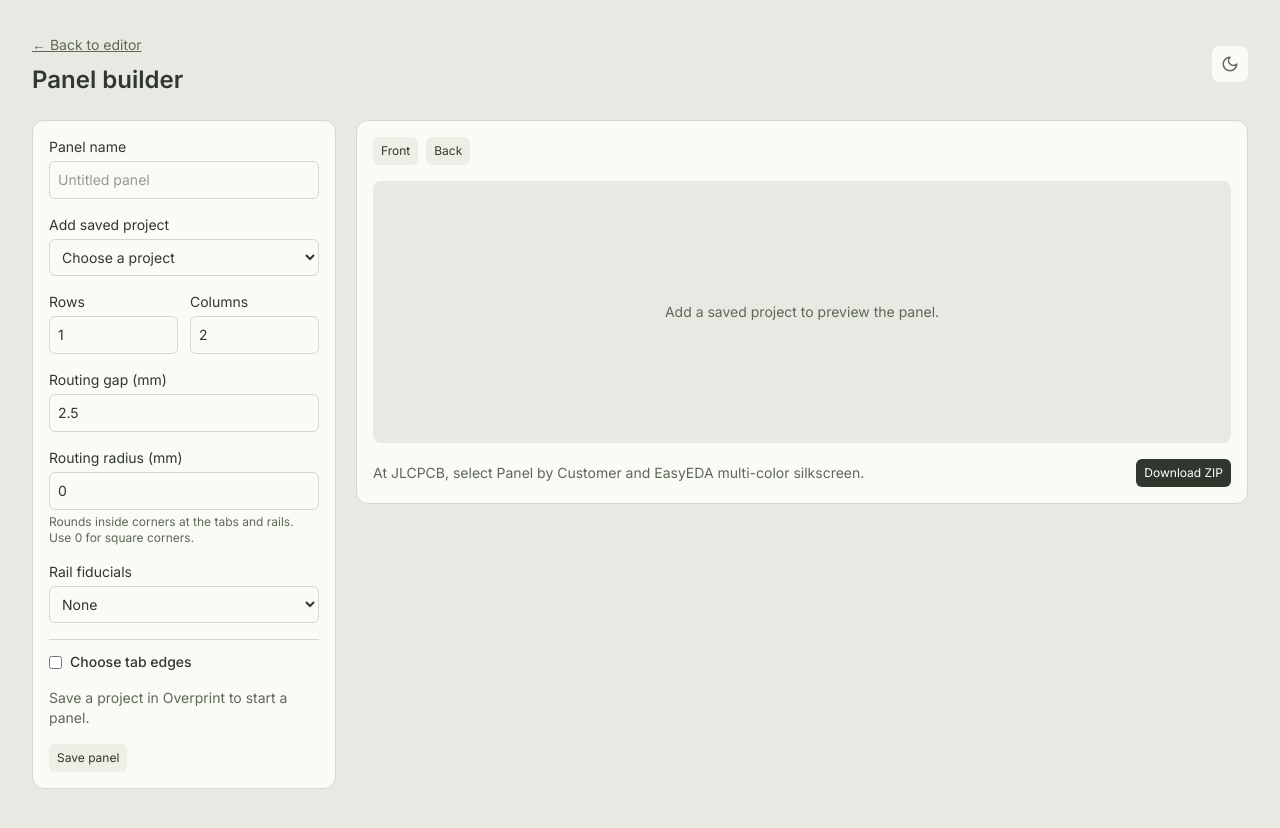
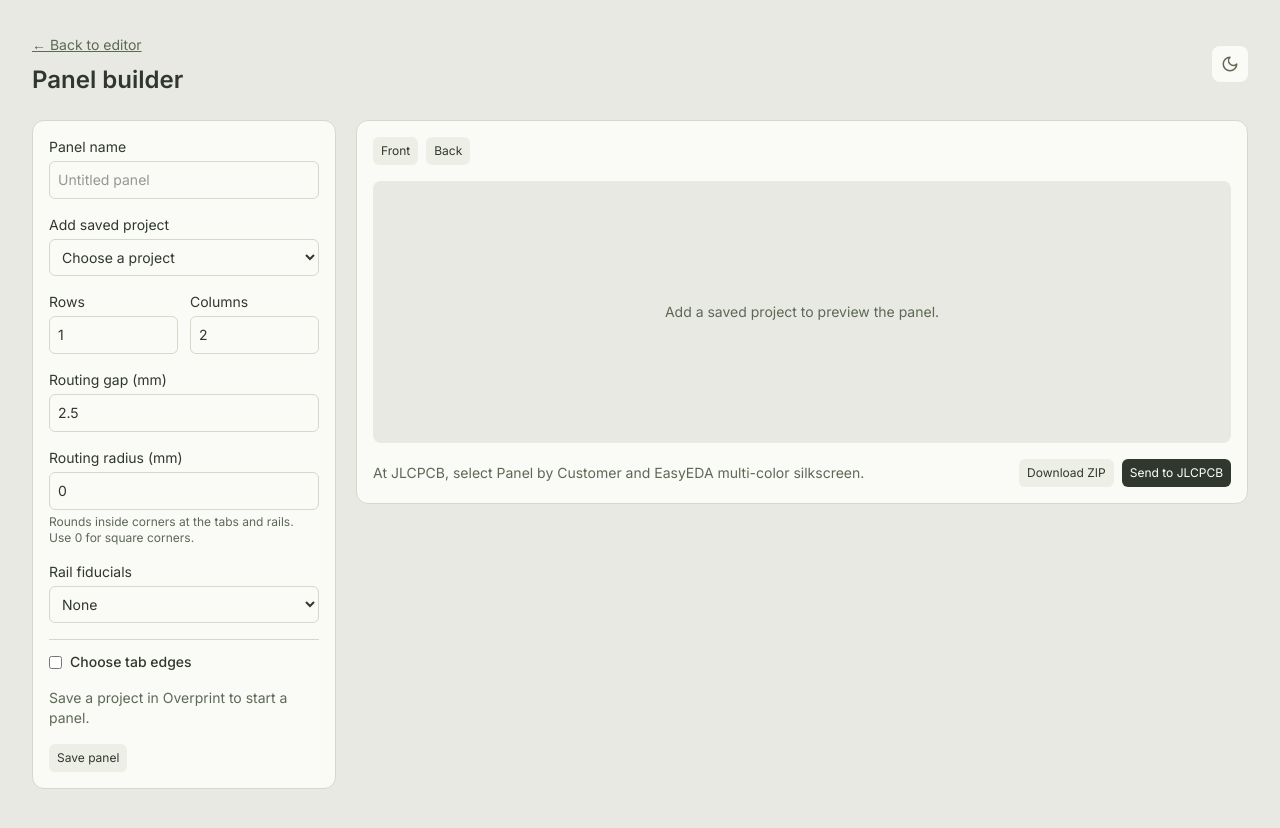
Before and after one commit to Dirdmaster/overprint, a Nuxt app in the folder apps/web/: page /panel in a window 1280 px wide. Shown: the top 828 px of the page. Built offline with nearby package versions, Linux system fonts and the light colour scheme.

Commit message:
feat(panel): send fabrication ZIPs to JLCPCB (#62)

```diff
--- a/apps/web/app/components/export/JlcExportDialog.vue
+++ b/apps/web/app/components/export/JlcExportDialog.vue
@@ -2,10 +2,12 @@
 import { ArrowUpRight, Download, LoaderCircle, Pause, Play, TriangleAlert, X } from '@lucide/vue'
 import { useExportGuidePlayback } from '~/composables/export/useExportGuidePlayback'
 import { uploadJlcZip } from '~/utils/jlcUpload'
-import { makeManufacturingZip } from '~/utils/manufacturingZip'
-import type { Composition } from '~/utils/project'
-const { board, side, silk, maskColor, components } = useComposition()
-const { items } = useArtwork()
+type ExportSource = {
+  filename: string
+  prepareZip: () => Promise<Blob>
+  panelDesignCount?: number
+}
+const source = shallowRef<ExportSource>()
 const { theme } = useTheme()
 const dialog = useTemplateRef('dialog')
 const busy = ref(false)
@@ -55,12 +57,12 @@ const {
 } = useExportGuidePlayback(guideStep, guide.length)
 const feedback = ref('')
 let controller: AbortController | undefined
-const show = () => {
-  if (!busy.value) {
-    feedback.value = ''
-    quoteUrl.value = ''
-    failed.value = false
-  }
+const show = (next: ExportSource) => {
+  if (busy.value) return
+  source.value = next
+  feedback.value = ''
+  quoteUrl.value = ''
+  failed.value = false
   dialog.value?.showModal()
   startGuide()
 }
@@ -70,12 +72,8 @@ const close = () => {
   dialog.value?.close()
 }
 const exportZip = async (send: boolean) => {
-  if (busy.value || !board.value) return
-  if (!board.value.fabrication) {
-    feedback.value =
-      'This board has no native Gerbers or drill files. Export it with the current KiCad plugin before manufacturing.'
-    return
-  }
+  const current = source.value
+  if (busy.value || !current) return
   quoteUrl.value = ''
   failed.value = false
   progress.value = 'Preparing ZIP…'
@@ -84,18 +82,7 @@ const exportZip = async (send: boolean) => {
   const signal = controller.signal
   feedback.value = ''
   try {
-    const snapshot = JSON.parse(
-      JSON.stringify({
-        version: 1,
-        board: board.value,
-        artwork: items.value,
-        side: side.value,
-        silk: silk.value,
-        mask: maskColor.value,
-        fabrication: components.value
-      })
-    ) as Composition
-    const zip = await makeManufacturingZip(snapshot)
+    const zip = await current.prepareZip()
     signal.throwIfAborted()
     if (send) {
       progress.value = 'Uploading…'
@@ -131,7 +118,7 @@ const exportZip = async (send: boolean) => {
       const url = URL.createObjectURL(zip)
       const link = document.createElement('a')
       link.href = url
-      link.download = `${snapshot.board.name}-jlcpcb.zip`
+      link.download = current.filename
       link.click()
       setTimeout(() => URL.revokeObjectURL(url), 1000)
       feedback.value = 'ZIP downloaded.'
@@ -280,6 +267,15 @@ defineExpose({ show })
       JLCPCB guide ↗
     </a>
     <p
+      v-if="source?.panelDesignCount"
+      class="mt-3 rounded-lg bg-soft p-3 text-sm"
+    >
+      {{ $t('panel.quoteHint') }}
+      <span v-if="source.panelDesignCount > 1">
+        {{ $t('panel.mixedQuoteHint', { count: source.panelDesignCount }) }}
+      </span>
+    </p>
+    <p
       v-if="feedback"
       role="status"
       class="mt-4 text-sm"
--- a/apps/web/app/composables/panel/usePanelBuilder.ts
+++ b/apps/web/app/composables/panel/usePanelBuilder.ts
@@ -445,15 +445,25 @@ export const usePanelBuilder = () => {
     showNotice(t('panel.revisionApplied'))
   }
 
+  const exportSource = computed(() => {
+    if (!canDownload.value || !preview.value) return
+    return {
+      filename: `${title.value.replace(/[^a-z0-9_-]+/gi, '-')}-panel.zip`,
+      prepareZip: preview.value.download,
+      panelDesignCount: designs.value.length,
+    }
+  })
+
   const download = async () => {
-    if (!canDownload.value || !preview.value) return
+    const source = exportSource.value
+    if (!source) return
     busy.value = true
     error.value = ''
     try {
-      const url = URL.createObjectURL(await preview.value.download())
+      const url = URL.createObjectURL(await source.prepareZip())
       const link = document.createElement('a')
       link.href = url
-      link.download = `${title.value.replace(/[^a-z0-9_-]+/gi, '-')}-panel.zip`
+      link.download = source.filename
       link.click()
       setTimeout(() => URL.revokeObjectURL(url), 1000)
     } catch (cause) {
@@ -463,7 +473,7 @@ export const usePanelBuilder = () => {
     }
   }
   return {
-    adjusted, addProject, available, bounds, busy, canDownload, checking, columns, designs, displayed, download, error,
+    adjusted, addProject, available, bounds, busy, canDownload, checking, columns, designs, displayed, download, exportSource, error,
     fabricationError, gap, routingRadius, fiducialSide, layout, mixed, newPanel, notice, openPanel, panelName, pending, previewError, previewProjects,
     quantity, ready, refreshConfirmed, removeProject, reviewRefresh, rows, save, savedPanelId,
     savedPanels, selected, setPlacement, setQuantity, side, sources, stackupConfirmed, title, workspace,
--- a/apps/web/app/pages/index.vue
+++ b/apps/web/app/pages/index.vue
@@ -1,7 +1,11 @@
 <script setup lang="ts">
+import { makeManufacturingZip } from '~/utils/manufacturingZip'
+import type { Composition } from '~/utils/project'
+
 // Own the layout here so editor-only drop events stay with the page's dialogs.
 definePageMeta({ layout: false })
-const { board, openBoard } = useComposition()
+const { board, openBoard, side, silk, maskColor, components } = useComposition()
+const { items } = useArtwork()
 const {
   initialized,
   status,
@@ -24,6 +28,32 @@ const showProjects = async () => {
 }
 const importer = useTemplateRef('importer')
 const jlcExport = useTemplateRef('jlcExport')
+const showJlcExport = () => {
+  const currentBoard = board.value
+  if (!currentBoard) return
+  jlcExport.value?.show({
+    filename: `${currentBoard.name}-jlcpcb.zip`,
+    prepareZip: async () => {
+      if (!currentBoard.fabrication) {
+        throw new Error(
+          'This board has no native Gerbers or drill files. Export it with the current KiCad plugin before manufacturing.'
+        )
+      }
+      const snapshot = JSON.parse(
+        JSON.stringify({
+          version: 1,
+          board: currentBoard,
+          artwork: items.value,
+          side: side.value,
+          silk: silk.value,
+          mask: maskColor.value,
+          fabrication: components.value
+        })
+      ) as Composition
+      return makeManufacturingZip(snapshot)
+    }
+  })
+}
 const syncDialog = useTemplateRef('syncDialog')
 const projectPicker = useTemplateRef('projectPicker')
 const replacement = useTemplateRef('replacement')
@@ -84,7 +114,7 @@ onMounted(() => {
       @import="openImport()"
       @save="download"
       @open-project="openProject"
-      @send="jlcExport?.show()"
+      @send="showJlcExport"
       :syncing="syncDialog?.syncBusy"
       :sync-succeeded="syncDialog?.syncSucceeded"
       :sync-error="syncDialog?.syncError"
--- a/apps/web/app/pages/panel.vue
+++ b/apps/web/app/pages/panel.vue
@@ -22,6 +22,7 @@ const {
   designs,
   displayed,
   download,
+  exportSource,
   error,
   fabricationError,
   gap,
@@ -60,6 +61,11 @@ const {
   sourceChanged,
   latestSource
 } = usePanelBuilder()
+
+const jlcExport = useTemplateRef('jlcExport')
+const showJlcExport = () => {
+  if (exportSource.value) jlcExport.value?.show(exportSource.value)
+}
 </script>
 
 <template>
@@ -426,15 +432,25 @@ const {
               {{ $t('panel.mixedQuoteHint', { count: designs.length }) }}
             </span>
           </p>
+          <div class="flex flex-wrap gap-2">
             <button
-            class="header-action header-action-primary"
+              class="header-action"
               :disabled="!canDownload"
               @click="download"
             >
               {{ $t('panel.downloadZip') }}
             </button>
+            <button
+              class="header-action header-action-primary"
+              :disabled="!canDownload"
+              @click="showJlcExport"
+            >
+              {{ $t('export.sendToJlcpcb') }}
+            </button>
+          </div>
         </div>
       </section>
     </div>
+    <JlcExportDialog ref="jlcExport" />
   </main>
 </template>
```
Also changed, not shown: 3 other files (tests, documents, lock files or other folders). Lines whose indentation alone changed are shown as unchanged.
